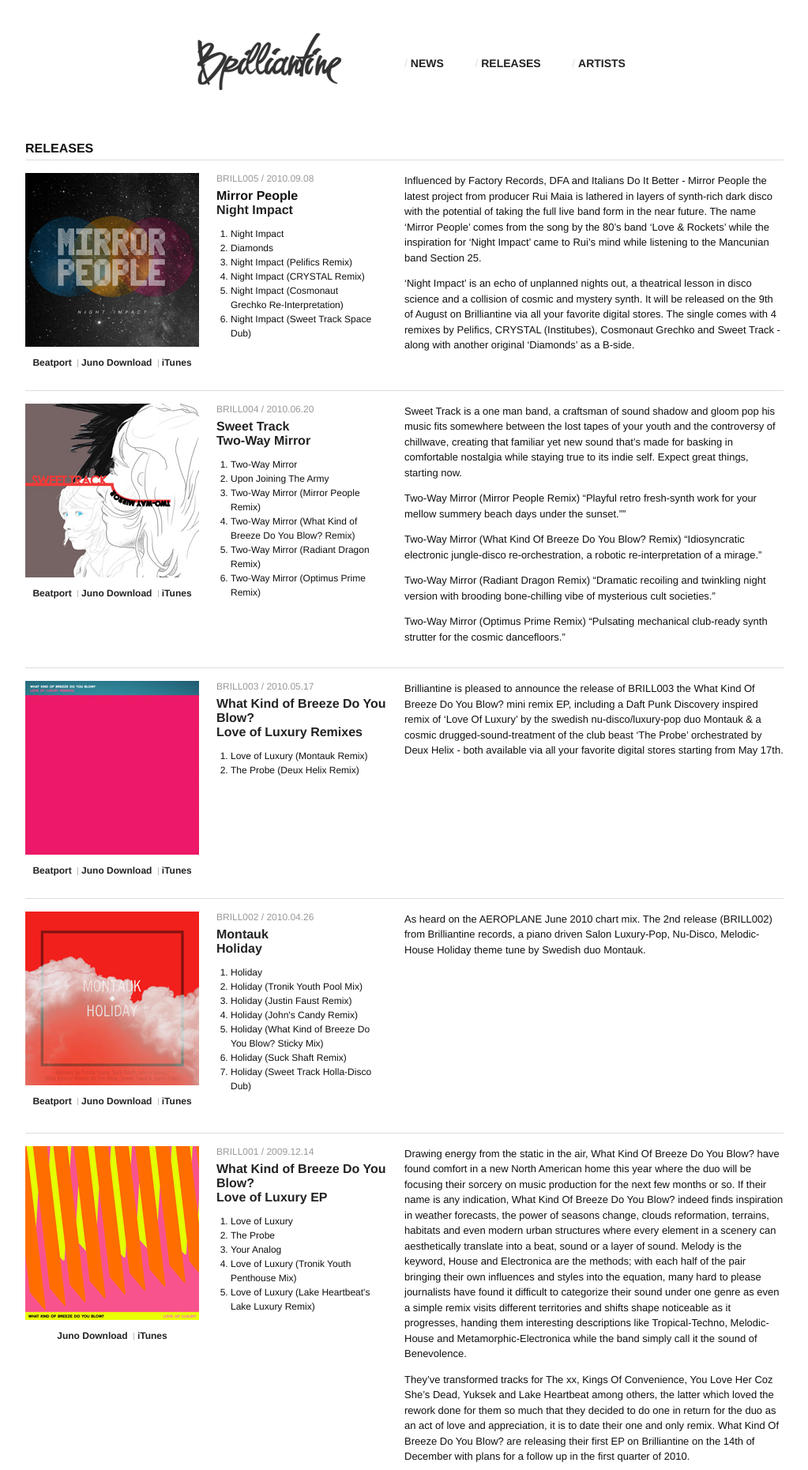
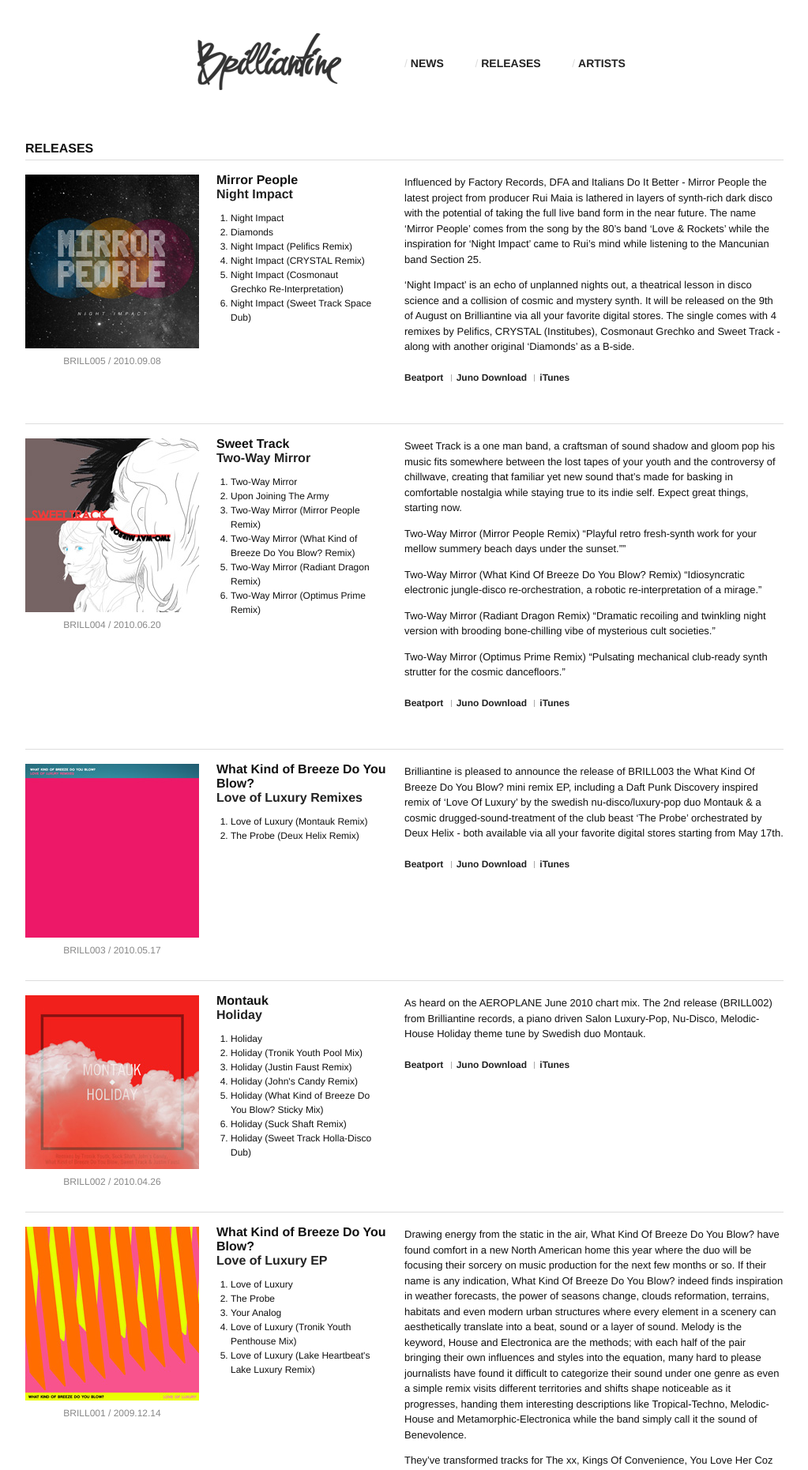
Before and after one commit to aguay/aguay.github.com, a Jekyll site: the page built from releases/index.html, in a window 1280 px wide. Shown: the top 1861 px of the page at 79% size, without its empty margins (128-1151 px from the left). Built offline with Jekyll 4.4.1, drawn with Linux system fonts in a browser that asks for light colours; Markdown is read by kramdown in place of the engine named in the settings.

Commit message:
Don't link to artist pages because they have nothing on them.

```diff
--- a/css/brilliantine.css
+++ b/css/brilliantine.css
@@ -411,31 +411,35 @@
   margin: 0; }
 .releases-index article.release {
   margin: 0;
-  padding: 16px 0;
+  padding: 18px 0;
   border-top: 1px solid #dddddd; }
 .releases-index .release-details {
   font-size: 13px;
   width: 240px;
-  float: left; }
+  float: left;
+  margin-top: -8px; }
   .releases-index .release-details .artist, .releases-index .release-details .album {
     font-weight: bold;
     font-size: 16px; }
-  .releases-index .release-details .release-no {
-    font-size: 12px;
-    margin-top: -6px;
-    margin-bottom: 6px; }
   .releases-index .release-details dd {
     margin-left: 22px; }
 .releases-index .artwork {
+  text-align: center;
   width: 220px;
   float: left; }
+.releases-index .release-no {
+  margin-top: -4px;
+  padding: 0;
+  color: #888888;
+  font-size: 12px; }
 .releases-index .commerce-links {
   font-size: 12px;
-  text-align: center; }
+  margin: 22px 0;
+  text-align: left; }
   .releases-index .commerce-links li {
     line-height: 0.8;
-    border-left: 1px solid #bbbbbb;
-    padding: 0 4px;
+    border-left: 1px solid #aaaaaa;
+    padding: 0 6px;
     display: inline-block; }
     .releases-index .commerce-links li:first-child {
       padding-left: 0;
--- a/releases/index.html
+++ b/releases/index.html
@@ -11,28 +11,22 @@
         <p>
           <a href="{{ post.url }}"><img alt="" src="{{ post.coverart }}"></a>
         </p>
-        <ul class="commerce-links">
-          {% if post.beatport %}
-            <li><a href="{{ post.beatport }}">Beatport</a></li>
-          {% endif %}
-          {% if post.junodownload %}
-            <li><a href="{{ post.junodownload }}">Juno Download</a></li>
-          {% endif %}
-          {% if post.itunes %}
-            <li><a href="{{ post.itunes }}">iTunes</a></li>
-          {% endif %}
-        </ul>
+        <dl class="release-no">
+          <dt class="hide">Release No.<dt>
+          <dd>{{ post.brill_id }} / {{ post.date | date: "%Y.%m.%d" }}<dd>
+        </dl>
       </div>
       <dl class="release-details">
-        <dt>Release No.<dt>
-        <dd class="release-no">{{ post.brill_id }} / {{ post.date | date: "%Y.%m.%d" }}<dd>
         <dt>Artist</dt>
         <dd class="artist">
-          {% if post.artist_slug %}
-            <a href="/artists/{{ post.artist_slug }}">{{ post.artist }}</a>
-          {% else %}
-            {{ post.artist }}
-          {% endif %}
+          {% comment %}
+            {% if post.artist_slug %}
+              <a href="/artists/{{ post.artist_slug }}">{{ post.artist }}</a>
+            {% else %}
+              {{ post.artist }}
+            {% endif %}
+          {% endcomment %}
+          {{ post.artist }}
         </dd>
         <dt>Albumen</dt>
         <dd class="album">
@@ -49,6 +43,17 @@
       </dl>
       <div class="description">
         {{ post.content }}
+        <ul class="commerce-links">
+          {% if post.beatport %}
+            <li><a href="{{ post.beatport }}">Beatport</a></li>
+          {% endif %}
+          {% if post.junodownload %}
+            <li><a href="{{ post.junodownload }}">Juno Download</a></li>
+          {% endif %}
+          {% if post.itunes %}
+            <li><a href="{{ post.itunes }}">iTunes</a></li>
+          {% endif %}
+        </ul>
       </div>
     </article>
   {% endfor %}
```
Also changed, not shown: _sass/indexes/_releases.sass (+12 -9 lines), index.html (+8 -5 lines).
